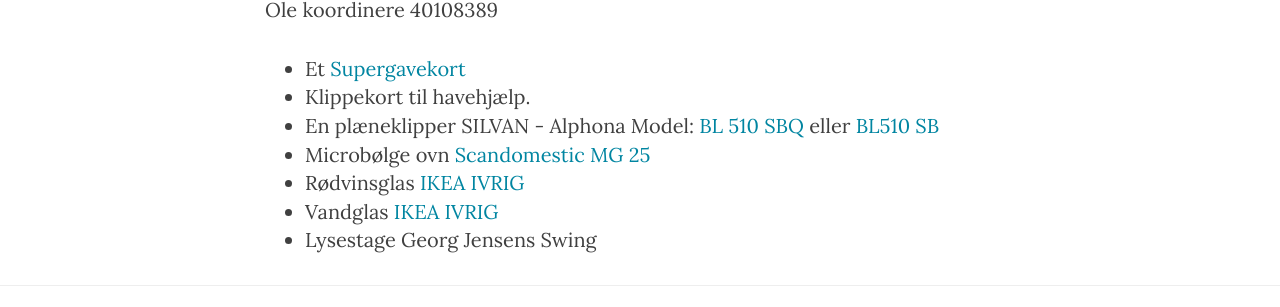
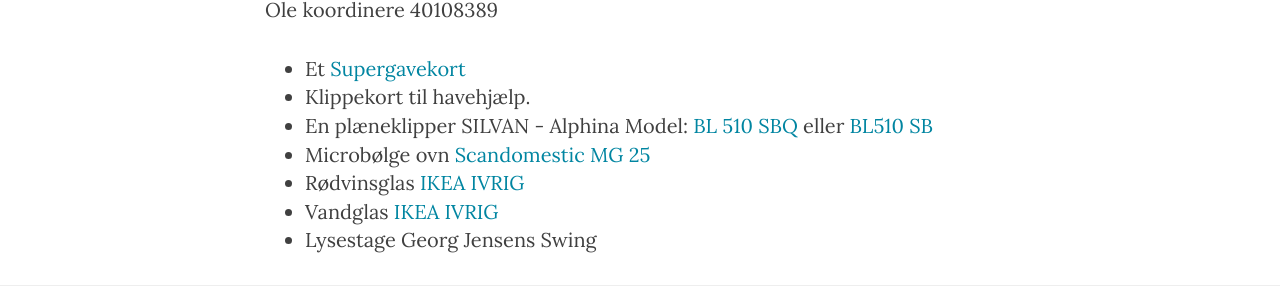
Before and after one commit to clysel/christian.lysel.net, a Jekyll site: the page built from gave.markdown, in a window 1280 px wide. Shown: the part 601-908 px from the top of the page. Built offline with Jekyll 4.4.1, drawn with Linux system fonts in a browser that asks for light colours; nearby versions of some CDN libraries.

Commit message:
Update gave.markdown

```diff
--- a/gave.markdown
+++ b/gave.markdown
@@ -10,7 +10,7 @@
 
 * Et [Supergavekort](https://www.gavekortet.dk/supergiftcard.aspx)
 * Klippekort til havehjælp.
-* En plæneklipper SILVAN - Alphona Model: [BL 510 SBQ](https://eshop.silvan.dk/vare/alpina-selvkoerende-motorplaeneklipper-6) eller [BL510 SB](https://eshop.silvan.dk/vare/alpina-selvkoerende-motorplaeneklipper-4)
+* En plæneklipper SILVAN - Alphina Model: [BL 510 SBQ](https://eshop.silvan.dk/vare/alpina-selvkoerende-motorplaeneklipper-6) eller [BL510 SB](https://eshop.silvan.dk/vare/alpina-selvkoerende-motorplaeneklipper-4)
 * Microbølge ovn [Scandomestic MG 25](http://www.skousen.dk/hvidevarer/mikroboelgeovne/fritstaaende-mikroovne/scandomestic-mig-25/)
 * Rødvinsglas [IKEA IVRIG](http://www.ikea.com/dk/da/catalog/products/70258317/)
 * Vandglas [IKEA IVRIG](http://www.ikea.com/dk/da/catalog/products/50258323/)
```
